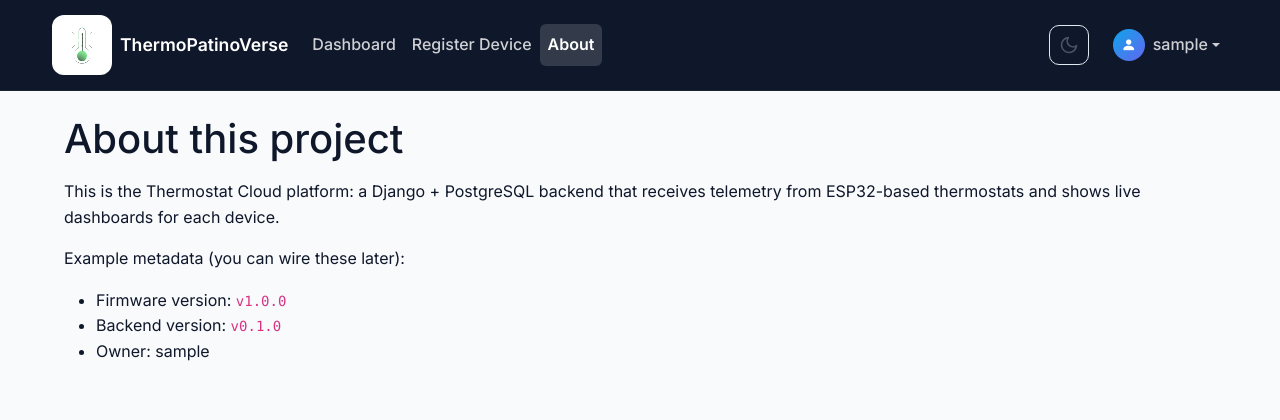
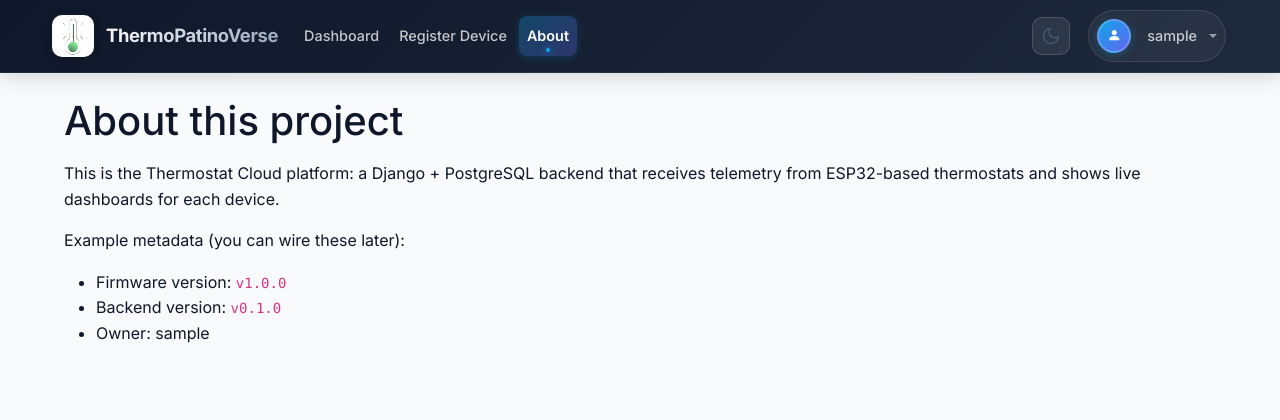
Before and after one commit to gonzalopatino/ESP32_FreeRTOS_Thermostat_Server, a Django app: page /about/ in a window 1280 px wide. Shown: the top 420 px of the page. Run offline with Django 5.2, Linux system fonts and the light colour scheme; the visitor is signed in with stand-in values (Sample User, id 1).

Commit message:
Fixed navigation bar

```diff
--- a/apps/api/static/css/theme.css
+++ b/apps/api/static/css/theme.css
@@ -776,84 +776,201 @@ a:hover {
 }
 
 /* ==========================================================================
-   Enhanced Navbar Styles
+   Enhanced Navbar Styles - Modern Professional Design
    ========================================================================== */
 
 .navbar {
-  background: var(--tp-navbar-bg) !important;
-  backdrop-filter: blur(10px);
-  border-bottom: 1px solid rgba(255, 255, 255, 0.05);
-  padding: 0.5rem 0;
+  background: linear-gradient(135deg, #0f172a 0%, #1e293b 100%) !important;
+  backdrop-filter: blur(12px);
+  border-bottom: 1px solid rgba(255, 255, 255, 0.08);
+  padding: 0.625rem 0;
   z-index: 1030;
+  box-shadow: 0 4px 20px rgba(0, 0, 0, 0.15);
+}
+
+/* Logo container with proper sizing */
+.logo-container {
+  display: flex;
+  align-items: center;
+  justify-content: center;
+  width: 42px;
+  height: 42px;
+  margin-right: 0.75rem;
+  border-radius: 10px;
+  background: linear-gradient(135deg, #ffffff 0%, #f1f5f9 100%);
+  box-shadow: 0 2px 8px rgba(0, 0, 0, 0.15), inset 0 1px 0 rgba(255, 255, 255, 0.5);
+  border: 1px solid rgba(255, 255, 255, 0.2);
+  overflow: hidden;
 }
 
 .navbar-logo {
   height: 32px;
-  width: auto;
-  margin-right: 0.5rem;
-  filter: drop-shadow(0 0 3px rgba(0, 0, 0, 0.4));
+  width: 32px;
+  object-fit: contain;
+  filter: none;
+}
+
+/* Brand text styling */
+.navbar-brand {
+  display: flex;
+  align-items: center;
+  text-decoration: none;
+  transition: transform 0.2s ease;
+}
+
+.navbar-brand:hover {
+  transform: translateY(-1px);
 }
 
 .brand-text {
-  font-weight: 600;
-  font-size: 1.1rem;
+  font-weight: 700;
+  font-size: 1.15rem;
+  background: linear-gradient(135deg, #ffffff 0%, #94a3b8 100%);
+  -webkit-background-clip: text;
+  -webkit-text-fill-color: transparent;
+  background-clip: text;
+  letter-spacing: -0.02em;
 }
 
+.brand-text-short {
+  font-weight: 700;
+  font-size: 1.1rem;
+  color: #ffffff;
+}
+
+/* Navigation links */
 .navbar .nav-link {
-  color: rgba(255, 255, 255, 0.8) !important;
+  color: rgba(255, 255, 255, 0.75) !important;
   font-weight: 500;
+  font-size: 0.9rem;
   padding: 0.5rem 1rem;
-  border-radius: var(--tp-radius-sm);
-  transition: var(--tp-transition);
+  margin: 0 0.125rem;
+  border-radius: 8px;
+  transition: all 0.2s ease;
+  position: relative;
 }
 
 .navbar .nav-link:hover {
   color: #ffffff !important;
   background: rgba(255, 255, 255, 0.1);
+  transform: translateY(-1px);
 }
 
 .navbar .nav-link.active {
   color: #ffffff !important;
-  background: rgba(255, 255, 255, 0.15);
+  background: linear-gradient(135deg, rgba(14, 165, 233, 0.3) 0%, rgba(99, 102, 241, 0.3) 100%);
   font-weight: 600;
+  box-shadow: 0 2px 8px rgba(14, 165, 233, 0.2);
 }
 
+/* Active indicator dot */
+.navbar .nav-link.active::after {
+  content: '';
+  position: absolute;
+  bottom: 4px;
+  left: 50%;
+  transform: translateX(-50%);
+  width: 4px;
+  height: 4px;
+  background: var(--tp-primary);
+  border-radius: 50%;
+  box-shadow: 0 0 6px var(--tp-primary);
+}
+
+/* User avatar styling */
 .user-avatar {
   display: inline-flex;
   align-items: center;
   justify-content: center;
-  width: 32px;
-  height: 32px;
+  width: 34px;
+  height: 34px;
   border-radius: 50%;
-  background: var(--tp-gradient-primary);
+  background: linear-gradient(135deg, #0ea5e9 0%, #6366f1 100%);
   color: #ffffff;
-  font-size: 0.9rem;
+  font-size: 0.85rem;
+  font-weight: 600;
+  box-shadow: 0 2px 8px rgba(14, 165, 233, 0.3);
+  border: 2px solid rgba(255, 255, 255, 0.2);
 }
 
+/* Dropdown toggle styling */
+.navbar .dropdown-toggle {
+  display: flex;
+  align-items: center;
+  gap: 0.5rem;
+  padding: 0.375rem 0.75rem 0.375rem 0.5rem;
+  border-radius: 50px;
+  background: rgba(255, 255, 255, 0.05);
+  border: 1px solid rgba(255, 255, 255, 0.1);
+  transition: all 0.2s ease;
+}
+
+.navbar .dropdown-toggle:hover {
+  background: rgba(255, 255, 255, 0.1);
+  border-color: rgba(255, 255, 255, 0.2);
+}
+
+.navbar .dropdown-toggle::after {
+  margin-left: 0.25rem;
+  opacity: 0.7;
+}
+
+/* Theme toggle in navbar */
+.navbar .theme-toggle {
+  background: rgba(255, 255, 255, 0.08);
+  border: 1px solid rgba(255, 255, 255, 0.15);
+  width: 38px;
+  height: 38px;
+}
+
+.navbar .theme-toggle:hover {
+  background: rgba(255, 255, 255, 0.15);
+  border-color: rgba(255, 255, 255, 0.25);
+}
+
+/* Dropdown menu styling */
 .dropdown-menu {
   background: var(--tp-card-bg);
   border: 1px solid var(--tp-border);
-  border-radius: var(--tp-radius);
-  box-shadow: var(--tp-shadow-lg);
+  border-radius: 12px;
+  box-shadow: 0 10px 40px rgba(0, 0, 0, 0.15);
   padding: 0.5rem;
-  min-width: 200px;
+  min-width: 220px;
+  margin-top: 0.5rem !important;
 }
 
 .dropdown-header {
-  padding: 0.5rem 1rem;
+  padding: 0.75rem 1rem 0.5rem;
   color: var(--tp-text);
+}
+
+.dropdown-header small {
+  color: var(--tp-text-muted);
 }
 
 .dropdown-item {
   color: var(--tp-text);
-  border-radius: var(--tp-radius-sm);
+  border-radius: 8px;
   padding: 0.625rem 1rem;
-  transition: var(--tp-transition);
+  font-size: 0.9rem;
+  transition: all 0.15s ease;
+}
+
+.dropdown-item i {
+  width: 20px;
+  text-align: center;
+  opacity: 0.7;
 }
 
 .dropdown-item:hover {
   background: var(--tp-bg-secondary);
   color: var(--tp-text);
+  transform: translateX(2px);
+}
+
+.dropdown-item:hover i {
+  opacity: 1;
+  color: var(--tp-primary);
 }
 
 .dropdown-item.active {
--- a/apps/api/templates/base.html
+++ b/apps/api/templates/base.html
@@ -49,7 +49,9 @@
 
           <!-- LOGO + BRAND -->
           <a class="navbar-brand d-flex align-items-center" href="{% url 'dashboard_devices' %}">
-            <img src="{% static 'img/thermopatino_logo.png' %}" alt="ThermoPatinoVerse Logo" class="navbar-logo">
+            <div class="logo-container">
+              <img src="{% static 'img/thermopatino_logo.png' %}" alt="ThermoPatinoVerse Logo" class="navbar-logo">
+            </div>
             <span class="brand-text d-none d-sm-inline">ThermoPatinoVerse</span>
             <span class="brand-text-short d-sm-none">TPV</span>
           </a>
```
Also changed, not shown: other parts of apps/api/static/css/theme.css (+70 -1 lines).
